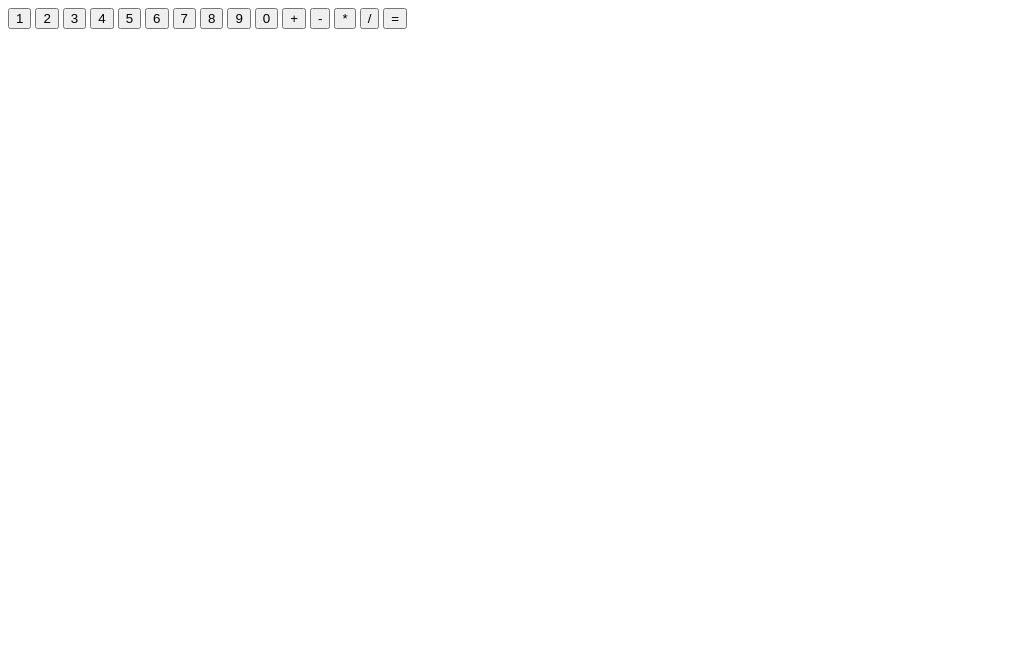
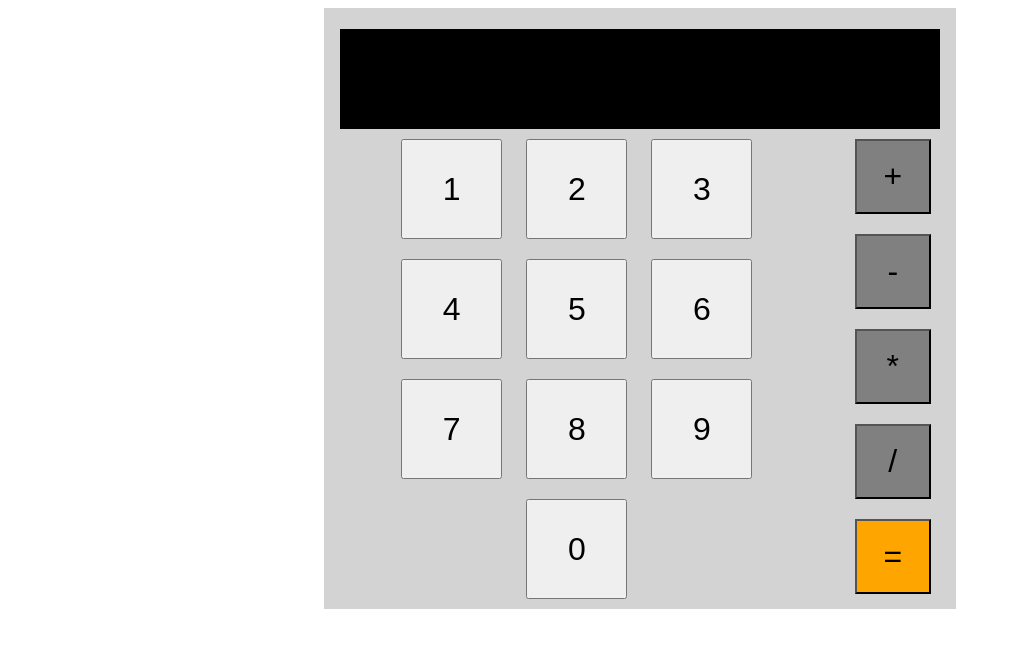
Before and after one commit to alexanderqchen/calculator, a plain HTML site: page index.html in a window 1280 px wide. Shown: the whole page, without its empty margins (0-1011 px from the left). Drawn offline with Linux system fonts and the light colour scheme.

Commit message:
implemented css

```diff
--- a/index.html
+++ b/index.html
@@ -6,29 +6,37 @@
 	<meta name="keywords" content="calculator">
 	<meta name="author" content="Alexander Chen">
 	<meta name="viewport" content="width=device-width, initial-scale=1.0">
-	<link rel="stylesheet" href="style.css">
+	<link rel="stylesheet" href="styles.css">
 	<script type="text/javascript" src="script.js"></script>
 	<title>Calculator</title>
 </head>
 <body>
-	<div id="body">
+	<div id="calculator">
 		<div id="screen">
+			<h1>screen</h1>
 		</div>
+		<div id="numbers">
 			<button class="number">1</button>
 			<button class="number">2</button>
 			<button class="number">3</button>
+			<br>
 			<button class="number">4</button>
 			<button class="number">5</button>
 			<button class="number">6</button>
+			<br>
 			<button class="number">7</button>
 			<button class="number">8</button>
 			<button class="number">9</button>
+			<br>
 			<button class="number">0</button>
+		</div>
+		<div id="operations">
 			<button class="operation">+</button>
 			<button class="operation">-</button>
 			<button class="operation">*</button>
 			<button class="operation">/</button>
-		<button class="operation">=</button>
+			<button class="operation" id="equals">=</button>
+		</div>
 	</div>
 </body>
 </html>
--- a/styles.css
+++ b/styles.css
@@ -0,0 +1,38 @@
+#screen{
+	width: 95%;
+	height: 100px;
+	margin: auto;
+	background: black;
+}
+
+#calculator{
+	width: 50%;
+	margin: auto;
+	overflow: hidden;
+	text-align: center;
+	background: lightgrey;
+}
+#numbers{
+	width: 80%;
+	float: left;
+}
+#operations{
+	width: 20%;
+	float: right;
+}
+.number{
+	width: 20%;
+	height: 100px;
+	margin: 10px;
+	font-size: 200%
+}
+.operation{
+	width: 60%;
+	height: 75px;
+	margin: 10px;
+	font-size: 200%;
+	background: grey;
+}
+#equals{
+	background: orange;
+}
```
Lines whose indentation alone changed are shown as unchanged.
